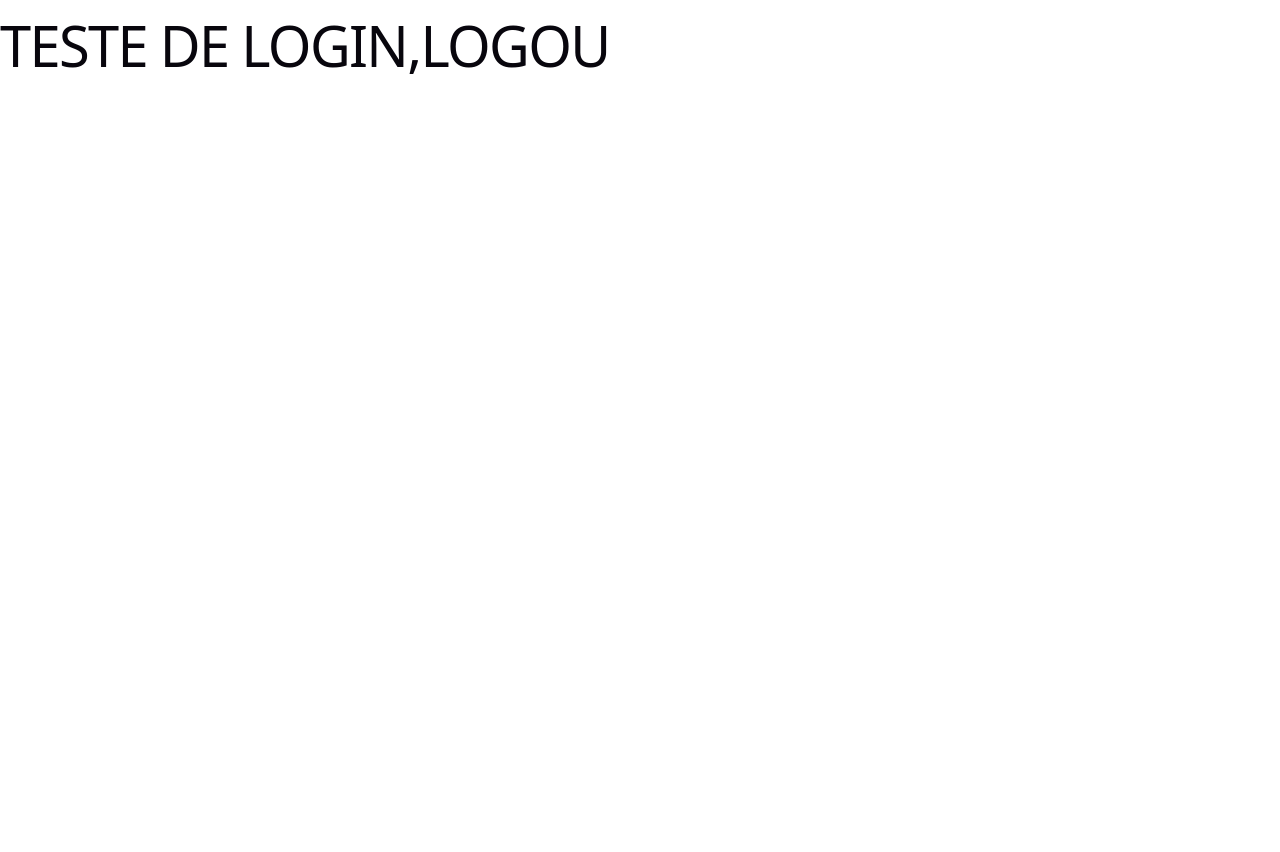
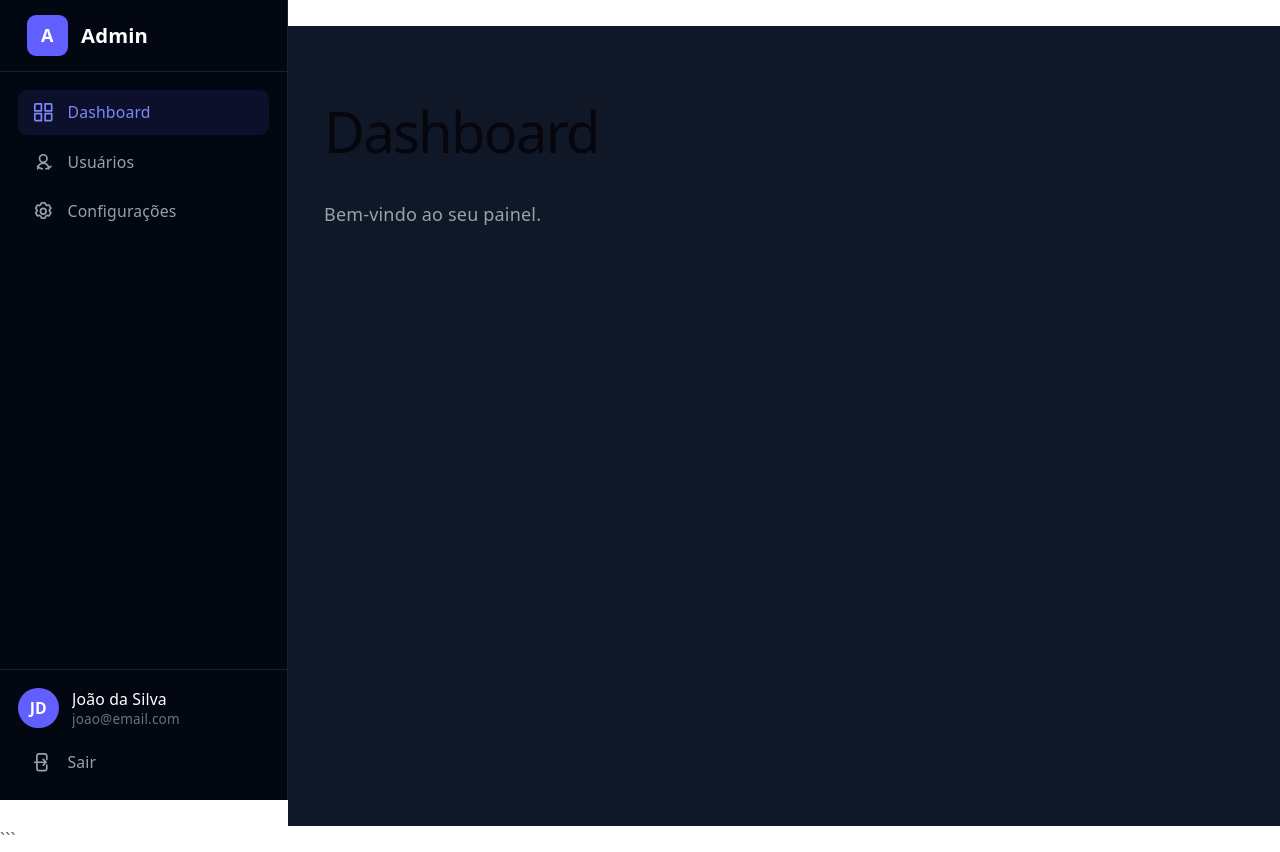
Before and after one commit to Pedrohjose/ProgWeb2, a website built with Vite: page home.html in a window 1280 px wide. Before the commit the page ends 800 px from the top, so only its background shows below. Built offline with nearby package versions, Linux system fonts and the light colour scheme.

Commit message:
Iniciando tela principal

````diff
--- a/home.html
+++ b/home.html
@@ -1 +1,109 @@
-<h1>TESTE DE LOGIN,LOGOU</h1>
+<!DOCTYPE html>
+<html lang="pt-br">
+
+<head>
+    <meta charset="UTF-8">
+    <meta name="viewport" content="width=device-width, initial-scale=1.0">
+    <title>Estok</title>
+</head>
+
+<body>
+    ```html
+    <aside class="fixed inset-y-0 left-0 z-50 w-64 border-r border-white/10 bg-gray-950 text-white">
+        <div class="flex h-16 items-center border-b border-white/10 px-6">
+            <div class="flex items-center gap-3">
+                <div class="flex h-9 w-9 items-center justify-center rounded-lg bg-indigo-500">
+                    <span class="font-bold">A</span>
+                </div>
+
+                <span class="text-lg font-semibold">Admin</span>
+            </div>
+        </div>
+
+        <nav class="flex flex-col gap-1 p-4">
+
+            <a href="dashboard.html"
+                class="flex items-center gap-3 rounded-lg bg-indigo-500/10 px-3 py-2.5 text-sm font-medium text-indigo-400">
+                <svg class="h-5 w-5" fill="none" viewBox="0 0 24 24" stroke-width="1.8" stroke="currentColor">
+                    <path stroke-linecap="round" stroke-linejoin="round"
+                        d="M3 13.5V20a1 1 0 001 1h6v-7.5H3zM14 21h6a1 1 0 001-1v-6.5h-7V21zM14 3v7.5h7V4a1 1 0 00-1-1h-6zM3 10.5h7V3H4a1 1 0 00-1 1v6.5z" />
+                </svg>
+
+                Dashboard
+            </a>
+
+            <!-- Usuários -->
+            <a href="usuarios.html"
+                class="flex items-center gap-3 rounded-lg px-3 py-2.5 text-sm font-medium text-gray-400 transition hover:bg-white/5 hover:text-white">
+                <svg class="h-5 w-5" fill="none" viewBox="0 0 24 24" stroke-width="1.8" stroke="currentColor">
+                    <path stroke-linecap="round" stroke-linejoin="round"
+                        d="M15 19.128a9.38 9.38 0 005.162-2.69m-9.162 2.69a9.38 9.38 0 01-5.162-2.69M12 12a4 4 0 100-8 4 4 0 000 8zm6 7a6 6 0 00-12 0" />
+                </svg>
+
+                Usuários
+            </a>
+
+            <!-- Configurações -->
+            <a href="configuracoes.html"
+                class="flex items-center gap-3 rounded-lg px-3 py-2.5 text-sm font-medium text-gray-400 transition hover:bg-white/5 hover:text-white">
+                <svg class="h-5 w-5" fill="none" viewBox="0 0 24 24" stroke-width="1.8" stroke="currentColor">
+                    <path stroke-linecap="round" stroke-linejoin="round"
+                        d="M9.594 3.94c.09-.542.56-.94 1.11-.94h2.592c.55 0 1.02.398 1.11.94l.18 1.08a7.5 7.5 0 011.54.9l1.04-.42a1.1 1.1 0 011.38.48l1.3 2.25c.275.476.14 1.083-.31 1.39l-.9.62a7.5 7.5 0 010 1.78l.9.62c.45.307.585.914.31 1.39l-1.3 2.25a1.1 1.1 0 01-1.38.48l-1.04-.42a7.5 7.5 0 01-1.54.9l-.18 1.08c-.09.542-.56.94-1.11.94h-2.592c-.55 0-1.02-.398-1.11-.94l-.18-1.08a7.5 7.5 0 01-1.54-.9l-1.04.42a1.1 1.1 0 01-1.38-.48l-1.3-2.25a1.1 1.1 0 01.31-1.39l.9-.62a7.5 7.5 0 010-1.78l-.9-.62a1.1 1.1 0 01-.31-1.39l1.3-2.25a1.1 1.1 0 011.38-.48l1.04.42a7.5 7.5 0 011.54-.9l.18-1.08z" />
+                    <path stroke-linecap="round" stroke-linejoin="round" d="M15 12a3 3 0 11-6 0 3 3 0 016 0z" />
+                </svg>
+
+                Configurações
+            </a>
+        </nav>
+
+        <!-- Usuário / Logout -->
+        <div class="absolute bottom-0 left-0 right-0 border-t border-white/10 p-4">
+            <div class="mb-3 flex items-center gap-3">
+                <div class="flex h-9 w-9 items-center justify-center rounded-full bg-indigo-500">
+                    <span class="text-sm font-semibold">JD</span>
+                </div>
+
+                <div class="min-w-0">
+                    <p class="truncate text-sm font-medium text-white">
+                        João da Silva
+                    </p>
+                    <p class="truncate text-xs text-gray-500">
+                        joao@email.com
+                    </p>
+                </div>
+            </div>
+
+            <button onclick="logout()"
+                class="flex w-full items-center gap-3 rounded-lg px-3 py-2 text-sm font-medium text-gray-400 transition hover:bg-red-500/10 hover:text-red-400">
+                <svg class="h-5 w-5" fill="none" viewBox="0 0 24 24" stroke-width="1.8" stroke="currentColor">
+                    <path stroke-linecap="round" stroke-linejoin="round"
+                        d="M15.75 9V5.25A2.25 2.25 0 0013.5 3h-6a2.25 2.25 0 00-2.25 2.25v13.5A2.25 2.25 0 007.5 21h6a2.25 2.25 0 002.25-2.25V15M12 9l3 3m0 0l-3 3m3-3H3" />
+                </svg>
+
+                Sair
+            </button>
+        </div>
+    </aside>
+
+    <!-- Conteúdo principal -->
+    <main class="ml-64 min-h-screen bg-gray-900 p-8">
+        <h1 class="text-2xl font-bold text-white">
+            Dashboard
+        </h1>
+
+        <p class="mt-2 text-gray-400">
+            Bem-vindo ao seu painel.
+        </p>
+    </main>
+
+    <script>
+        function logout() {
+            window.location.href = "login.html";
+        }
+    </script>
+    ```
+    <script type="module" src="/src/main.js"></script>
+
+</body>
+
+</html>
--- a/index.html
+++ b/index.html
@@ -5,7 +5,7 @@
   <meta charset="UTF-8" />
   <link rel="icon" type="image/svg+xml" href="/favicon.svg" />
   <meta name="viewport" content="width=device-width, initial-scale=1.0" />
-  <title>estok</title>
+  <title>Estok</title>
 </head>
 
 <body class="h-full">
@@ -17,7 +17,7 @@
     </div>
 
     <div class="mt-10 sm:mx-auto sm:w-full sm:max-w-sm">
-      <form method="POST" class="space-y-6">
+      <form id="form" class="space-y-6">
         <div>
           <label for="email" class="block text-sm/6 font-medium text-gray-100">Email address</label>
           <div class="mt-2">
--- a/src/main.js
+++ b/src/main.js
@@ -1,9 +1,14 @@
 import './style.css'
 
-const btnSignIn = document.getElementById("btnSignIn");
+const form = document.getElementById("form");
 
-btnSignIn.addEventListener("click", function () {
-  // COLOCAR A VALIDACAO COM O BANCO EM PY
+form.addEventListener("submit", function (event) {
+  event.preventDefault();
+
+  const inputLogin = document.getElementById("email").value;
+  const inputSenha = document.getElementById("password").value;
+  if (inputLogin == "carlos@estok.com" && inputSenha == "senha") {
+    alert("LOGOU")
+    window.location.replace("http://localhost:5173/home.html");
+  }
 })
-
-console.log("TA INDO");
````
